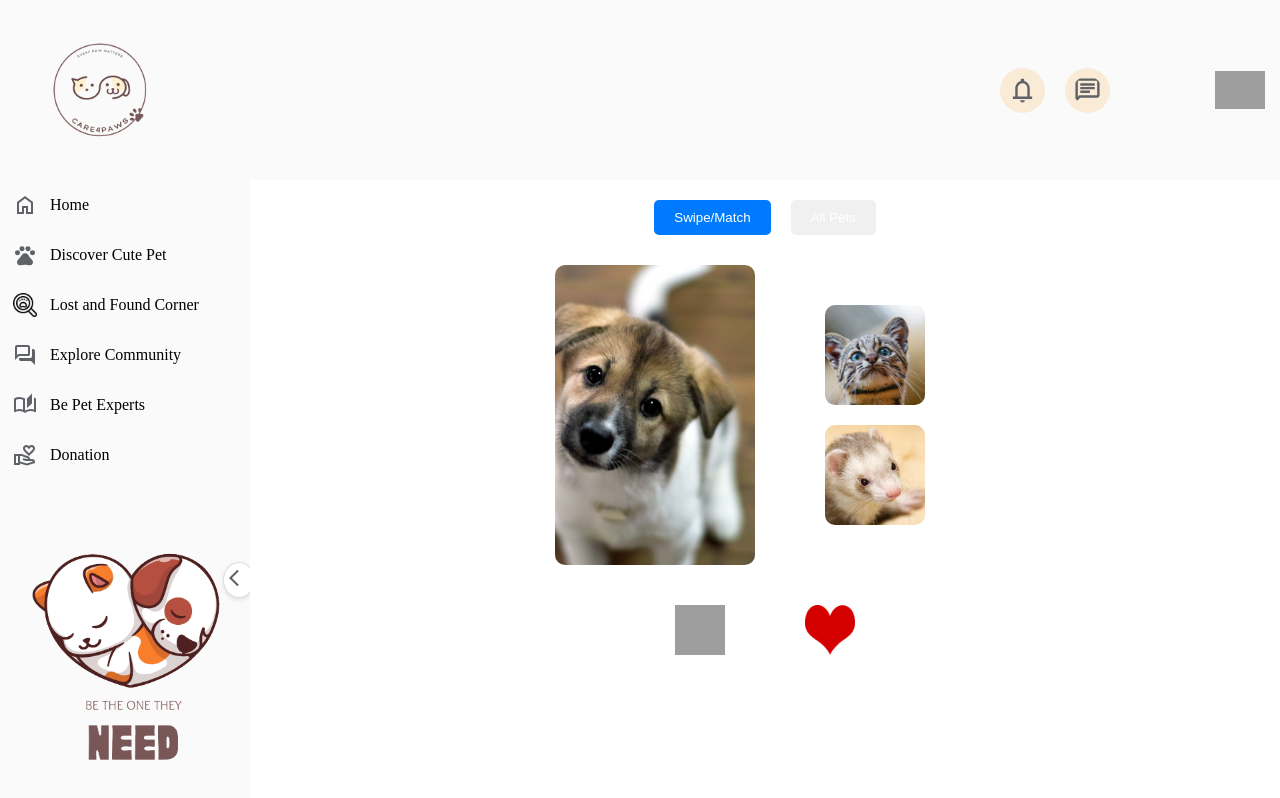
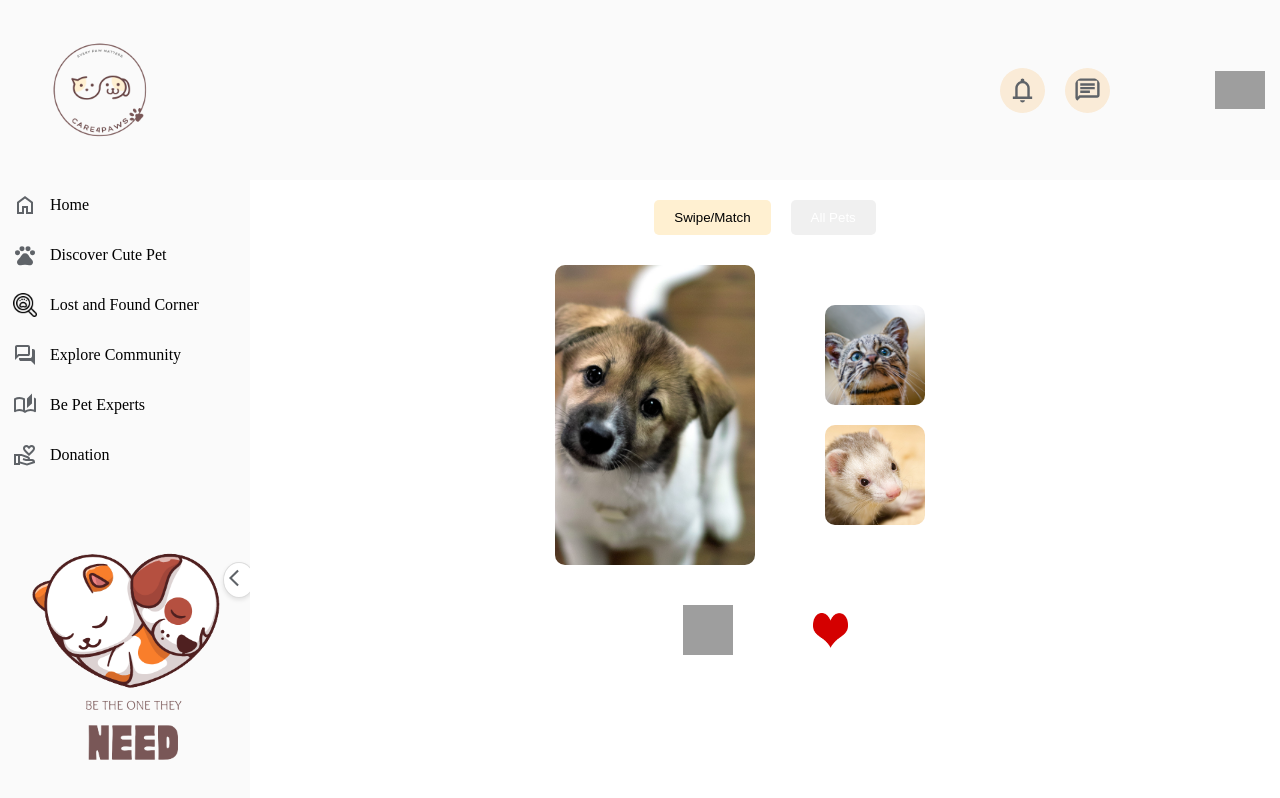
Before and after one commit to Yutubuaishui/care4paws, a React (Create React App) app: page /adopt-pet in a window 1280 px wide. Built offline with nearby package versions, Linux system fonts and the light colour scheme; grey boxes are pictures that could not be loaded; a web font is replaced by a local one.

Commit message:
Redirect issue

```diff
--- a/src/Component/SidebarData/SidebarData.js
+++ b/src/Component/SidebarData/SidebarData.js
@@ -15,7 +15,7 @@ export const SidebarData = [
   {
     title: "Discover Cute Pet",
     icon: <AdoptIcon />,
-    link: "/home",
+    link: "/adopt-pet",
   },
   {
     title: "Lost and Found Corner",
--- a/src/container/Adoption/Adoption.css
+++ b/src/container/Adoption/Adoption.css
@@ -34,8 +34,8 @@
 }
 
 .tab-navigation button.active {
-    background-color: #007bff;
-    color: white;
+  background-color: #fff0d1;
+  color: rgb(0, 0, 0);
 }
 
 .swipe-container {
@@ -95,9 +95,14 @@
   margin: 0 20px;
 }
 
-  .icon {
+.cross-icon {
   width: 50px;
   height: 50px;
+}
+
+.love-icon {
+  width: 35px; /* Smaller size for the love icon */
+  height: 35px; /* Smaller size for the love icon */
 }
 
 .all-pets {
@@ -108,12 +113,13 @@
 
 .pet-box {
   display: flex;
-    width: 400px; /* Increase the width of each box */
+  width: 500px; /* Increase the width of each box */
   height: 150px; /* Increase the height of each box */
   margin: 10px;
   border: 1px solid #ccc;
   border-radius: 10px;
   overflow: hidden;
+  position: relative;
 }
 
 .pet-photo {
@@ -127,6 +133,7 @@
   display: flex;
   flex-direction: column;
   justify-content: center;
+  position: relative; /* Position relative for the button */
 }
 
 .pet-details p {
--- a/src/container/Adoption/Adoption.js
+++ b/src/container/Adoption/Adoption.js
@@ -74,10 +74,10 @@ const Adoption = () => {
               </div>
               <div className="swipe-buttons">
                 <button onClick={() => handleSwipe("left")}>
-                  <img src={CrossIcon} alt="Cross" className="icon" />
+                  <img src={CrossIcon} alt="Cross" className="cross-icon" />
                 </button>
                 <button onClick={() => handleSwipe("right")}>
-                  <img src={LoveIcon} alt="Love" className="icon" />
+                  <img src={LoveIcon} alt="Love" className="love-icon" />
                 </button>
               </div>
             </div>
@@ -92,6 +92,7 @@ const Adoption = () => {
                     <p><strong>Age:</strong> {animal.age}</p>
                     <p><strong>Gender:</strong> {animal.gender}</p>
                     <p><strong>Breed:</strong> {animal.breed}</p>
+                    {/* <button className="view-button">View</button> */}
                   </div>
                 </div>
               ))}
```
Lines whose indentation alone changed are shown as unchanged.
